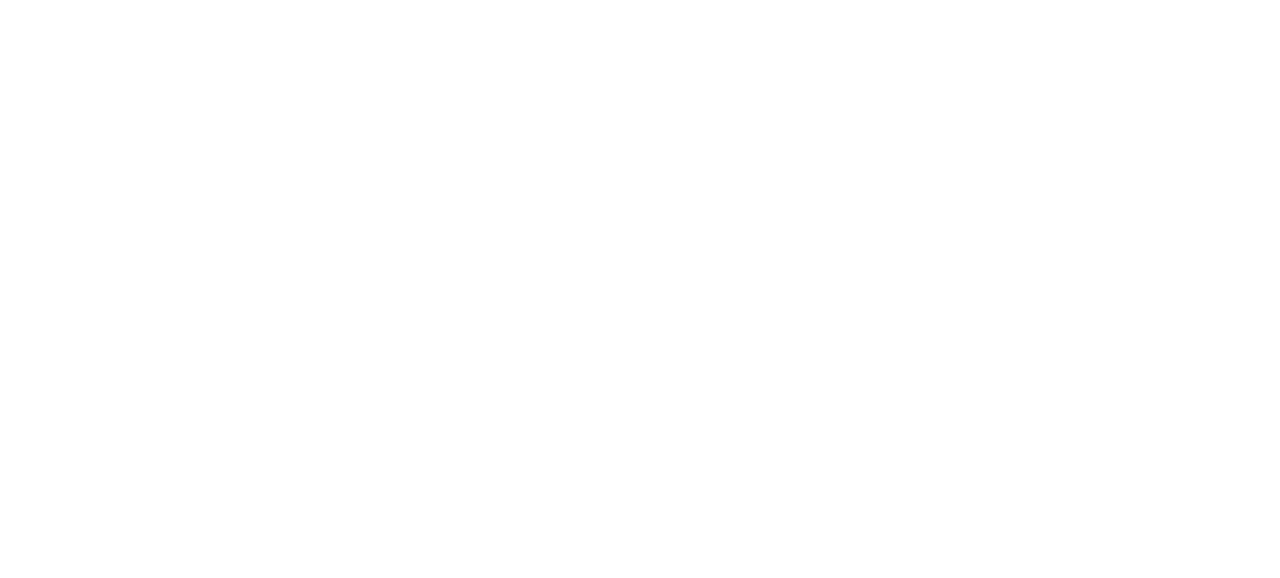
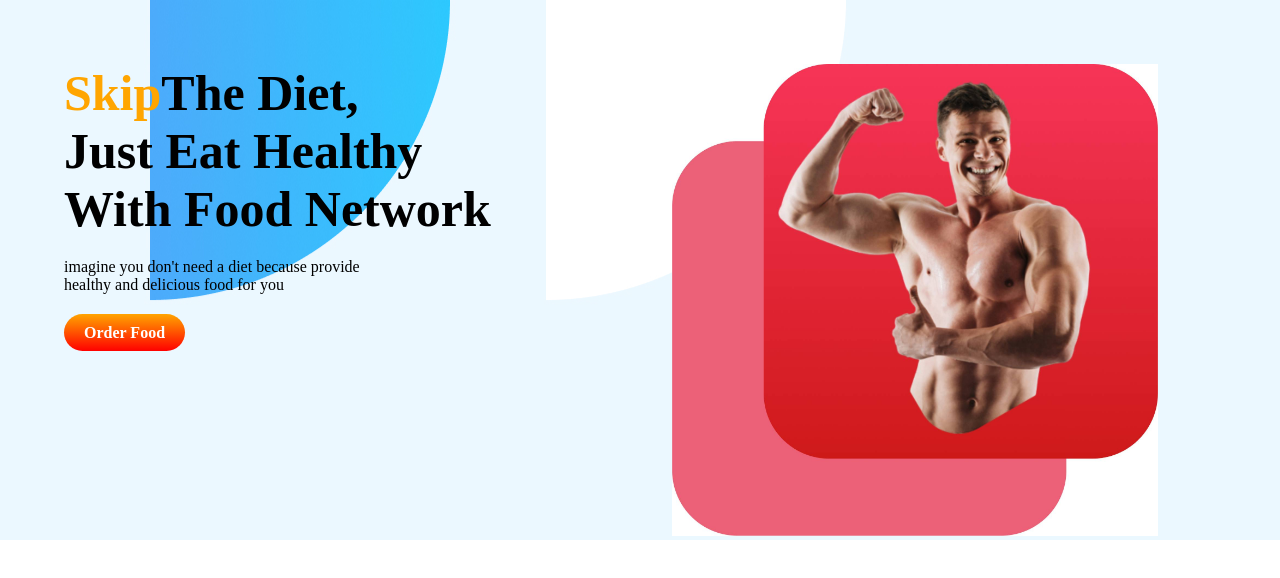
Before and after one commit to RashedAkash/prac-0, a plain HTML site: page index.html in a window 1280 px wide. Drawn offline with Linux system fonts and the light colour scheme.

Commit message:
hero area added

```diff
--- a/index.html
+++ b/index.html
@@ -4,11 +4,22 @@
   <meta charset="UTF-8">
   <meta name="viewport" content="width=device-width, initial-scale=1.0">
   <title>Eat healthy</title>
+  <link rel="stylesheet" href="style.css">
 </head>
 <body>
   <!-- Hero section -->
   <section class="Hero-area">
+   <div class="hero-text">
+    <h1><span>Skip</span>The Diet,</h1>
+    <h1>Just Eat Healthy</h1>
+    <h1>With Food Network</h1>
+    <p>imagine you don't need a diet because provide healthy and delicious food for you</p>
+    <a class="link-btn" href="#">Order Food</a>
 
+   </div>
+   <div class="hero-img">
+    <img src="images/male/Group 8447.jpg" alt="">
+   </div>
 
   </section>
 </body>
--- /dev/null
+++ b/style.css
@@ -0,0 +1,40 @@
+*{
+  margin: 0;
+  padding: 0;
+}
+.Hero-area{
+  display: flex;
+  padding-left: 5%;
+  padding-top: 5%;
+  background-image: url(images/shapes/Frame\ 57.jpg);
+  background-repeat: no-repeat;
+}
+.hero-text{
+  width: 50%;
+}
+.hero-text h1{
+  font-size: 50px;
+}
+.hero-text h1 span{
+  color: orange;
+}
+.hero-text p{
+  width: 50%;
+  margin-top: 20px;
+  margin-bottom: 30px;
+
+}
+.link-btn{
+  text-decoration: none;
+  background-image: linear-gradient(orange,red);
+  padding: 10px 20px;
+  border-radius: 30px;
+  color: #fff;
+  font-weight: 700;
+}
+.hero-img{
+  width: 50%;
+}
+.hero-img img{
+  width: 80%;
+}
```
Also changed, not shown: images/male/Group 8447.jpg (added).
